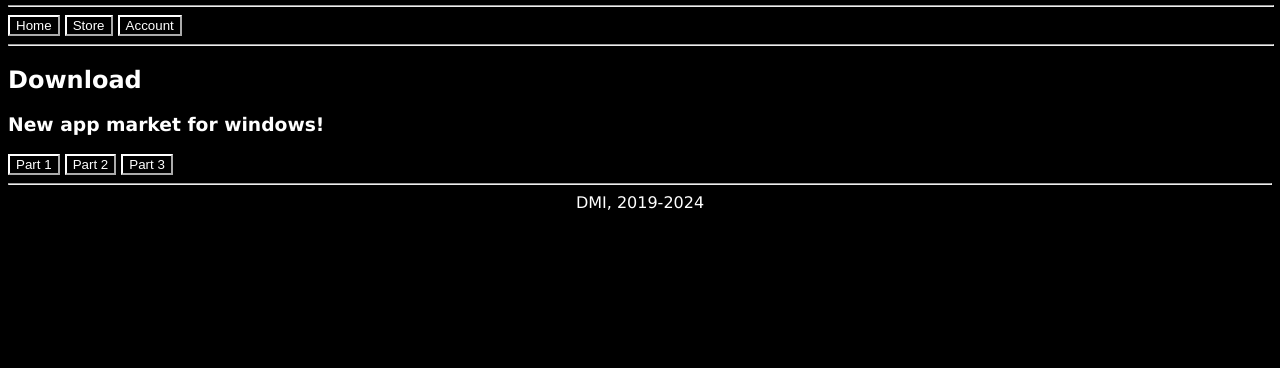
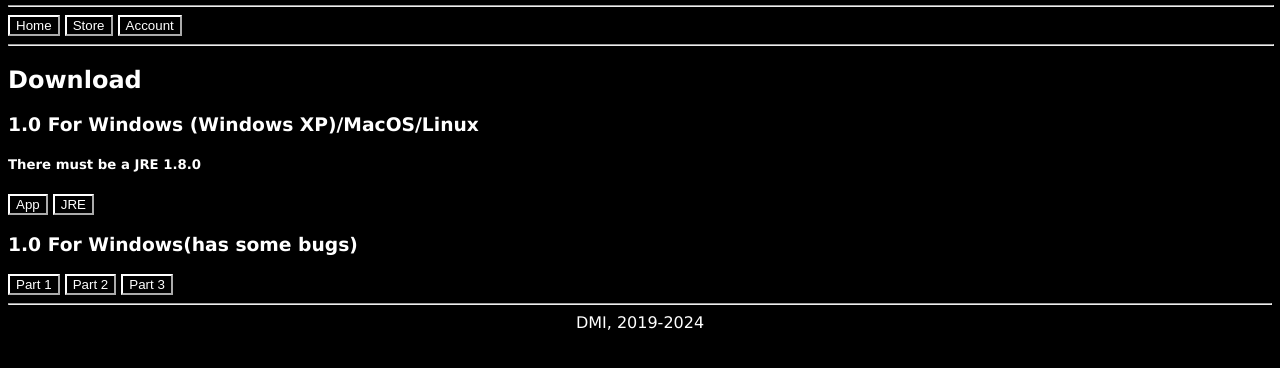
Before and after one commit to diamondmount/store, a plain HTML site: page index.html in a window 1280 px wide. Shown: the part 50-418 px from the top of the page. Drawn offline with Linux system fonts and the light colour scheme.

Commit message:
Update index.html

```diff
--- a/index.html
+++ b/index.html
@@ -21,7 +21,12 @@
     <hr width="100%" align="center">
 
     <h2>Download</h2>
-    <h3>New app market for windows!</h3>
+    <h3>1.0 For Windows (Windows XP)/MacOS/Linux</h3>
+    <h5>There must be a JRE 1.8.0</h5>
+    <a href="https://drive.google.com/file/d/1C0oxmSc3nbRfJBtAjSWOBFO0th5TVUjx/view?usp=sharing"><button style="background-color:black; border-color:white; color:white">App</button></a>
+    <a href="https://archive.org/details/jre-8u181"><button style="background-color:black; border-color:white; color:white">JRE</button></a>
+
+    <h3>1.0 For Windows(has some bugs)</h3>
     <a href="https://diamondmount.github.io/store/download/1.0/windows/dist.zip"><button style="background-color:black; border-color:white; color:white">Part 1</button></a>
     <a href="https://diamondmount.github.io/store/download/1.0/windows/dist.z01"><button style="background-color:black; border-color:white; color:white">Part 2</button></a>
     <a href="https://diamondmount.github.io/store/download/1.0/windows/dist.z02"><button style="background-color:black; border-color:white; color:white">Part 3</button></a>
```
